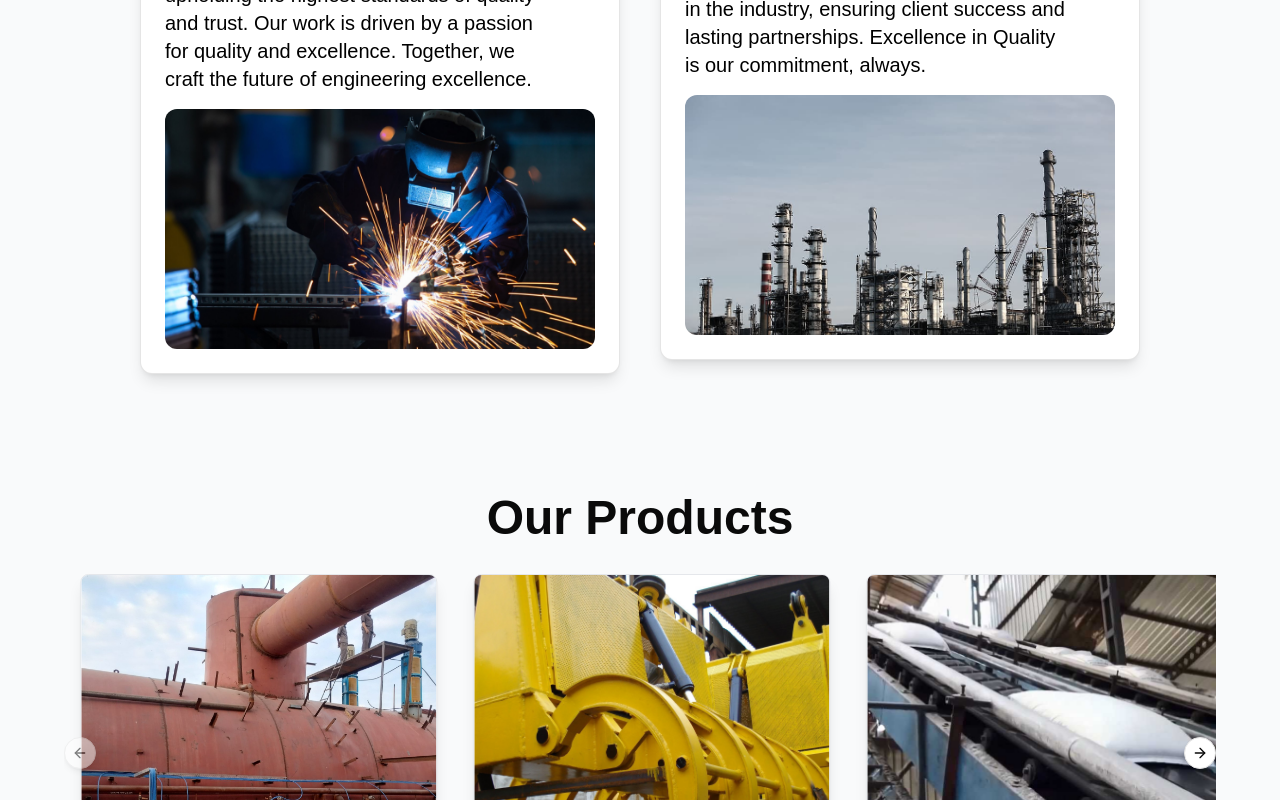
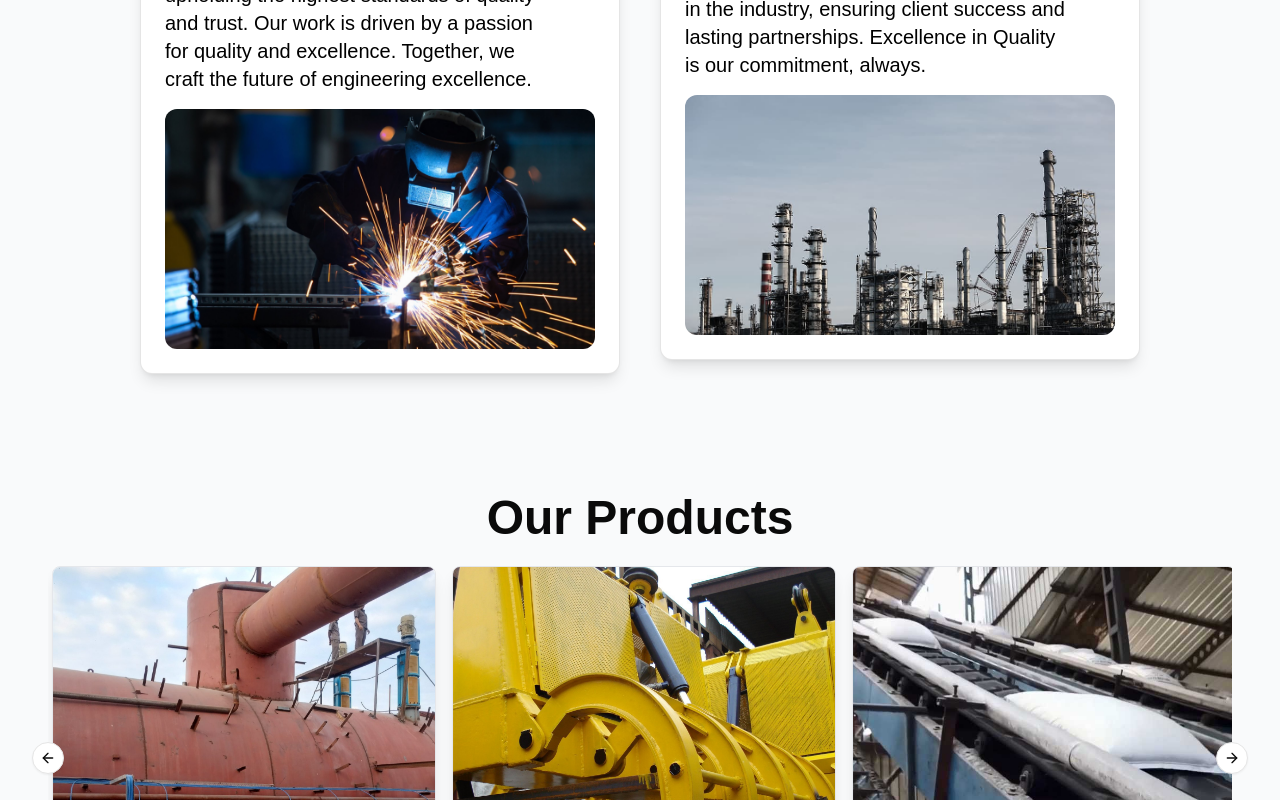
Before and after one commit to drjvtlkr/apexenggtech, a Next.js app: page / in a window 1280 px wide. Shown: the part 2000-2800 px from the top of the page. Built offline with nearby package versions, Linux system fonts and the light colour scheme; a web font is replaced by a local one.

Commit message:
added infinite silder on products

```diff
--- a/components/Carousel.tsx
+++ b/components/Carousel.tsx
@@ -84,7 +84,7 @@ export default function Carousel() {
 
             <div className="absolute inset-0 flex items-center justify-start px-16">
               <div className="w-1/2">
-                <h1 className="text-4xl font-bold text-white md:text-6xl">
+                <h1 className="text-4xl font-bold text-white md:text-7xl">
                   <span className="block animate-fade-in">
                     Elevating Industries with
                   </span>
--- a/components/ProductCarousel.tsx
+++ b/components/ProductCarousel.tsx
@@ -12,7 +12,6 @@ import {
 } from "@/components/ui/carousel";
 import { Card } from "./card";
 
-// Product images and text
 import image1 from "../images/intermediateRakeTypeCarriers.jpg";
 import image2 from "../images/ffeFinProcess.jpg";
 import image3 from "../images/continuousVacuumPan.jpg";
@@ -30,41 +29,39 @@ const products = [
 ];
 
 export const ProductCarousel: React.FC = () => {
-  const [currentIndex, setCurrentIndex] = React.useState(0);
-  const itemsPerView = 3;
-  const totalItems = products.length;
+  const [api, setApi] = React.useState<any>();
 
   React.useEffect(() => {
+    if (!api) {
+      return;
+    }
+
+    // Autoplay function
     const interval = setInterval(() => {
-      setCurrentIndex((prevIndex) => (prevIndex + 1) % totalItems);
-    }, 3000); // 3 seconds interval
+      api.scrollNext();
+    }, 3000);
 
-    return () => clearInterval(interval); // Cleanup interval on component unmount
-  }, [totalItems]);
-
-  const translateX = `-${(currentIndex % totalItems) * (100 / itemsPerView)}%`;
+    return () => clearInterval(interval);
+  }, [api]);
 
   return (
+    <div className="relative w-full px-12 max-w-7xl mx-auto">
       <Carousel
+        setApi={setApi}
+        className="w-full"
         opts={{
           align: "start",
-      }}
-      className="w-full max-w-6xl mx-auto overflow-hidden"
-    >
-      <CarouselContent
-        className="flex gap-1 transition-transform duration-500 ease-in-out"
-        style={{
-          transform: `translateX(${translateX})`,
+          loop: true,
         }}
       >
+        <CarouselContent className="-ml-4">
           {products.map((product) => (
             <CarouselItem
               key={product.id}
-            className="w-full sm:basis-full lg:basis-1/3"
+              className="pl-4 basis-full md:basis-1/2 lg:basis-1/3"
             >
-            <div className="p-2">
               <Link href="/products">
-                <Card className="overflow-hidden rounded-lg shadow-lg cursor-pointer">
+                <Card className="overflow-hidden rounded-lg shadow-lg cursor-pointer h-full">
                   <div className="relative aspect-square">
                     <Image
                       src={product.image}
@@ -80,24 +77,12 @@ export const ProductCarousel: React.FC = () => {
                   </div>
                 </Card>
               </Link>
-            </div>
             </CarouselItem>
           ))}
         </CarouselContent>
-      <CarouselPrevious
-        onClick={() =>
-          setCurrentIndex((prevIndex) =>
-            prevIndex === 0 ? totalItems - 1 : prevIndex - 1
-          )
-        }
-        className="absolute top-1/2 -left-0 transform -translate-y-1/2 bg-white p-2 rounded-full shadow-md"
-      />
-      <CarouselNext
-        onClick={() =>
-          setCurrentIndex((prevIndex) => (prevIndex + 1) % totalItems)
-        }
-        className="absolute top-1/2 -right-0 transform -translate-y-1/2 bg-white p-2 rounded-full shadow-md"
-      />
+        <CarouselPrevious className="absolute -left-4 bg-white" />
+        <CarouselNext className="absolute -right-4 bg-white" />
       </Carousel>
+    </div>
   );
 };
```
Lines whose indentation alone changed are shown as unchanged.
